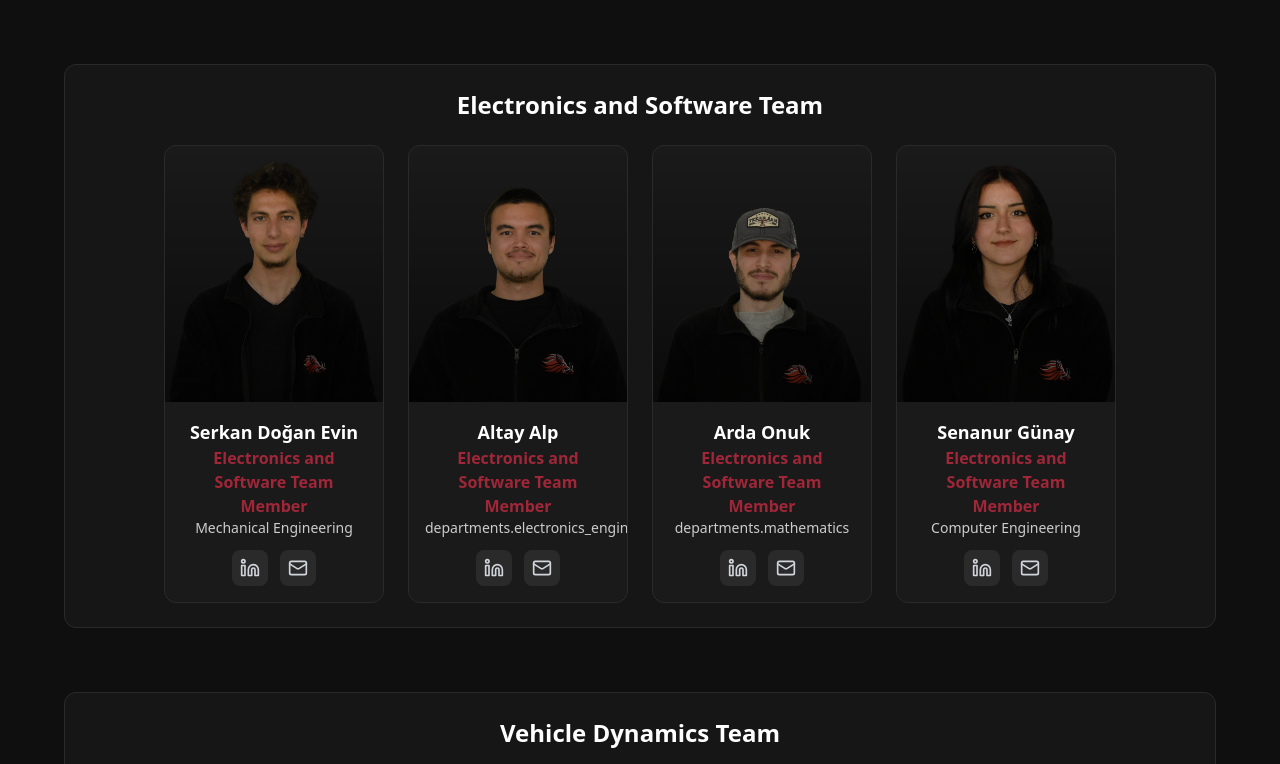
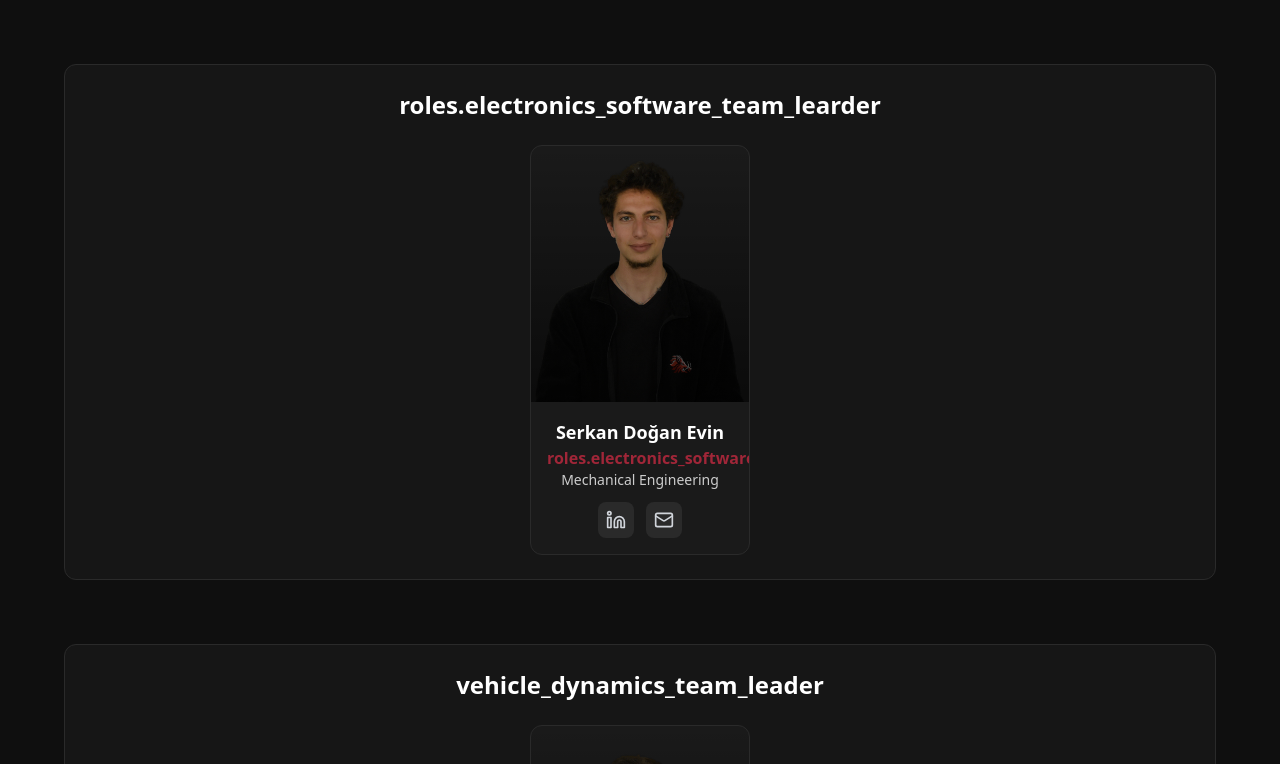
Before and after one commit to SerkanEvin/iztechweb2, a React (Vite) app: page / in a window 1280 px wide. Shown: the part 3396-4160 px from the top of the page. Built offline with nearby package versions, Linux system fonts and the light colour scheme.

Commit message:
Update Team.tsx

```diff
--- a/src/components/Team.tsx
+++ b/src/components/Team.tsx
@@ -21,7 +21,7 @@
   const teamMembers: TeamMember[] = [
     {
       name: "Hüseyin Poyraz Kocamış",
-      role: t("Team Captain"),
+      role: t("roles.team_captain"),
       department: t('departments.civil_engineering'),
       image: "/POYRAZ.webp",
       social: {
@@ -31,7 +31,7 @@
     },
     {
       name: "Serkan Doğan Evin",
-      role:t('roles.electronics_software_team_member'),
+      role:t('roles.electronics_software_team_learder'),
       department: t('departments.mechanical_engineering'),
       image: "/SERKAN.webp",
       social: {
@@ -42,7 +42,7 @@
     },
     {
       name: "Emre Canbaz",
-      role: t("Vehicle Dynamics Team Leader"),
+      role: t("vehicle_dynamics_team_leader"),
       department: t('departments.mechanical_engineering'),
       image: "/EMRE.webp",
       social: {
@@ -53,7 +53,7 @@
     },
     {
       name: "Onur Şen",
-      role: t("Powertrain Team Leader"),
+      role: t("roles.powertrain_team_leader"),
       department: t('departments.mechanical_engineering'),
       image: "/ONUR.webp",
       social: {
```
